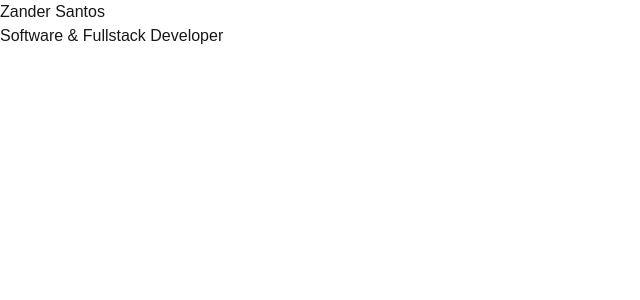
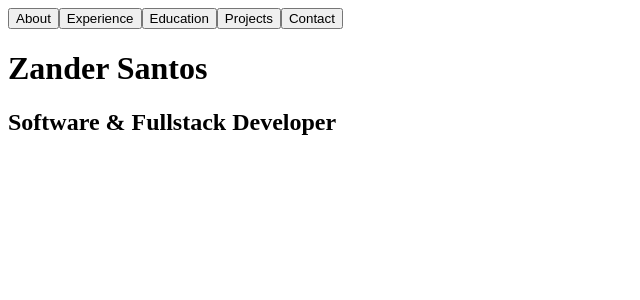
Before and after one commit to zandersantos/zander-santos-portfolio, a Next.js app in the folder zander-santos-portfolio/: page / in a window 1280 px wide. Shown: the top 300 px of the page, without its empty margins (0-640 px from the left). Built offline with nearby package versions, Linux system fonts and the light colour scheme.

Commit message:
Started a basic header and updated the root layout with header and metadata

```diff
--- a/zander-santos-portfolio/app/layout.tsx
+++ b/zander-santos-portfolio/app/layout.tsx
@@ -1,20 +1,10 @@
-import type { Metadata } from "next";
-import { Geist, Geist_Mono } from "next/font/google";
-import "./globals.css";
-
-const geistSans = Geist({
-  variable: "--font-geist-sans",
-  subsets: ["latin"],
-});
-
-const geistMono = Geist_Mono({
-  variable: "--font-geist-mono",
-  subsets: ["latin"],
-});
+import Header from "@/components/Header";
+import { Metadata } from "next";
 
 export const metadata: Metadata = {
-  title: "Create Next App",
-  description: "Generated by create next app",
+  title: "Zander Santos | Developer Portfolio",
+  description:
+    "Developer portfolio showcasing projects, experience, education, and technical skills."
 };
 
 export default function RootLayout({
@@ -23,11 +13,12 @@ export default function RootLayout({
   children: React.ReactNode;
 }>) {
   return (
-    <html
-      lang="en"
-      className={`${geistSans.variable} ${geistMono.variable} h-full antialiased`}
-    >
-      <body className="min-h-full flex flex-col">{children}</body>
+    <html lang="en">
+      <body className="min-h-full flex flex-col">
+        <Header/>
+        {children}
+      </body>
     </html>
+
   );
 }
--- a/zander-santos-portfolio/components/Header.tsx
+++ b/zander-santos-portfolio/components/Header.tsx
@@ -0,0 +1,13 @@
+const Header = () => {
+  return (
+    <div>
+      <button>About</button>
+      <button>Experience</button>
+      <button>Education</button>
+      <button>Projects</button>
+      <button>Contact</button>
+    </div>
+  )
+}
+
+export default Header;
```
